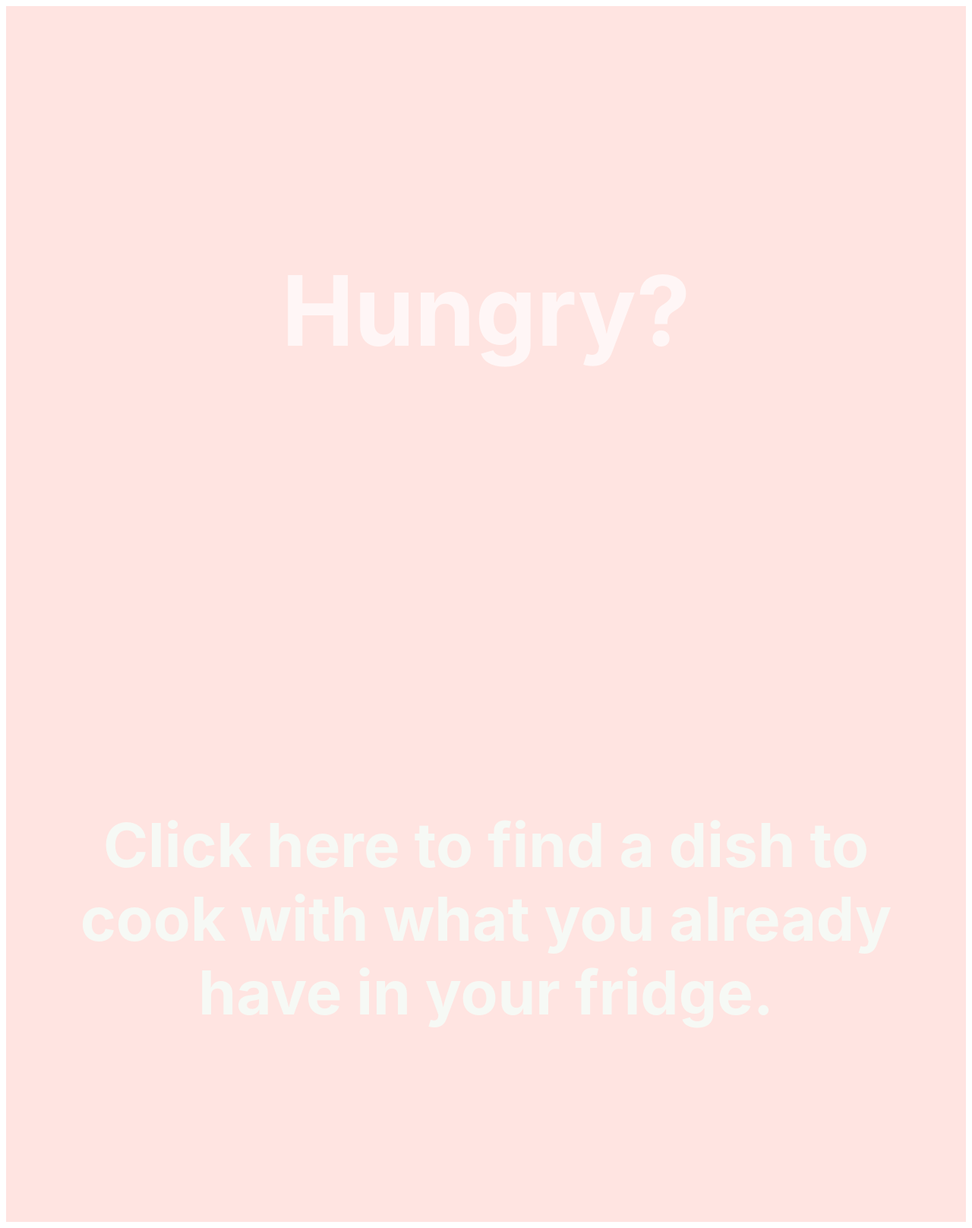
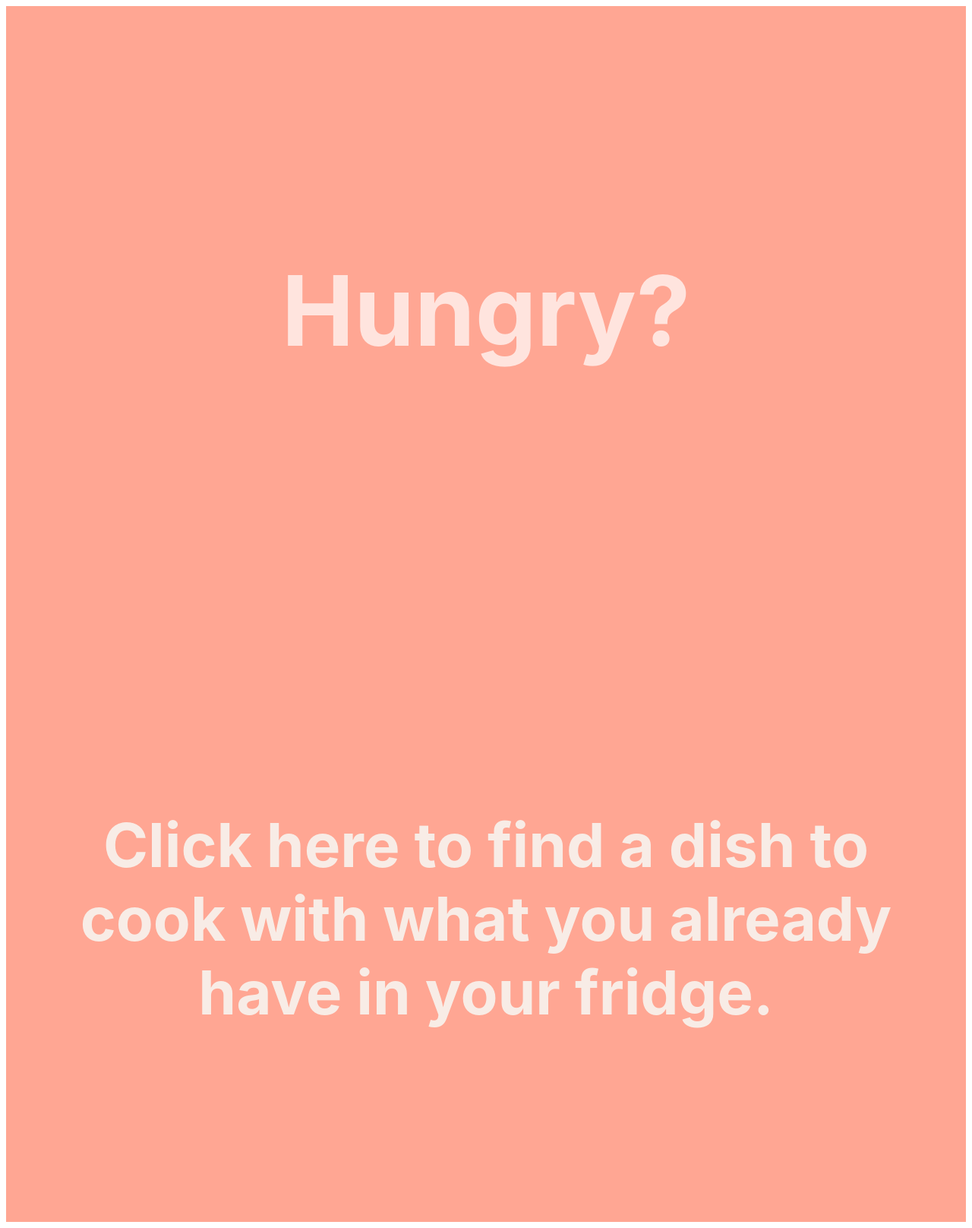
Before and after one commit to takakikato/MIS3640-Team-Project, a Flask app: template templates/welcome_2.html in a window 1280 px wide. Shown: the whole page at 76% size. Run offline with Flask 2, Linux system fonts and the light colour scheme; the template is opened without the code that fills it, so the values that code supplies are empty; grey boxes are pictures that could not be loaded.

Commit message:
Update welcome_2.html

```diff
--- a/templates/welcome_2.html
+++ b/templates/welcome_2.html
@@ -33,7 +33,8 @@ align-items: center;
 justify-content: center;
 color: white;
 overflow: hidden;
-background-color: mistyrose;
+background-color:#FF8166;
+opacity: 0.7;
 }
 
 .section h1 {
```
